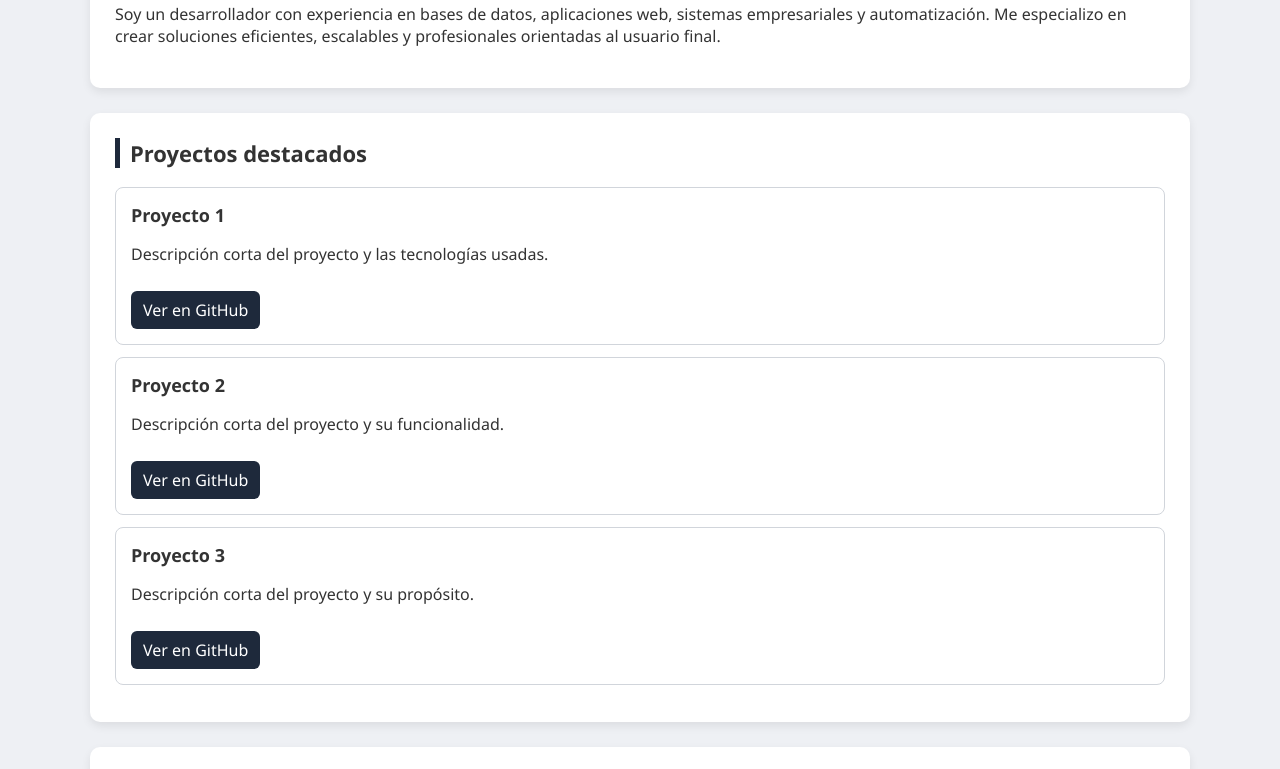
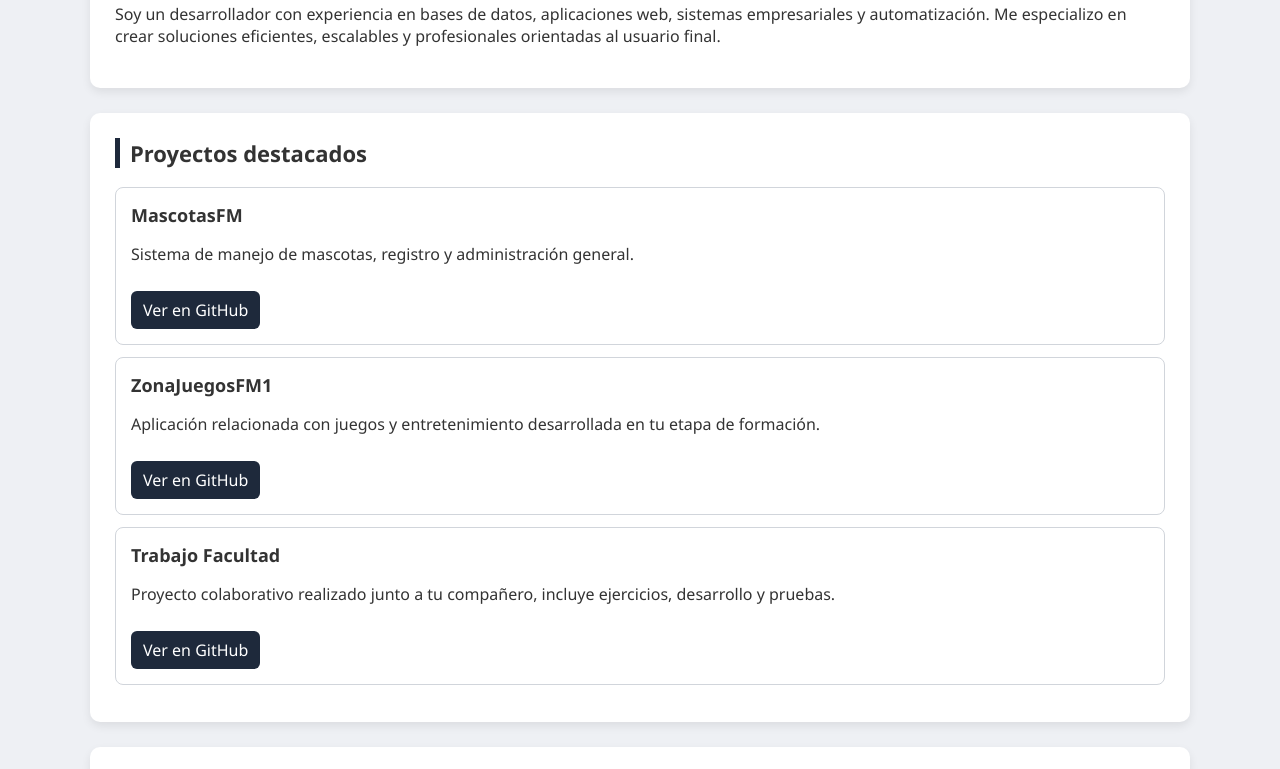
Before and after one commit to Fabian155/Fabian155.github.io, a plain HTML site: page index.html in a window 1280 px wide. Shown: the part 408-1177 px from the top of the page. Drawn offline with Linux system fonts and the light colour scheme.

Commit message:
Update index.html

```diff
--- a/index.html
+++ b/index.html
@@ -130,24 +130,24 @@
             <h2>Proyectos destacados</h2>
 
             <div class="project">
-                <h3>Proyecto 1</h3>
-                <p>Descripción corta del proyecto y las tecnologías usadas.</p>
-                <a href="#" target="_blank">Ver en GitHub</a>
+                <h3>MascotasFM</h3>
+                <p>Sistema de manejo de mascotas, registro y administración general.</p>
+                <a href="https://github.com/Fabian155/MascotasFM.git" target="_blank">Ver en GitHub</a>
             </div>
 
             <div class="project">
-                <h3>Proyecto 2</h3>
-                <p>Descripción corta del proyecto y su funcionalidad.</p>
-                <a href="#" target="_blank">Ver en GitHub</a>
+                <h3>ZonaJuegosFM1</h3>
+                <p>Aplicación relacionada con juegos y entretenimiento desarrollada en tu etapa de formación.</p>
+                <a href="https://github.com/Fabian155/ZonajuegosFM1.git" target="_blank">Ver en GitHub</a>
             </div>
 
             <div class="project">
-                <h3>Proyecto 3</h3>
-                <p>Descripción corta del proyecto y su propósito.</p>
-                <a href="#" target="_blank">Ver en GitHub</a>
+                <h3>Trabajo Facultad</h3>
+                <p>Proyecto colaborativo realizado junto a tu compañero, incluye ejercicios, desarrollo y pruebas.</p>
+                <a href="https://github.com/El1ecer/TrabajoFacultad.git" target="_blank">Ver en GitHub</a>
             </div>
+        </div>
 
-        </div>
 
         <!-- CONTACTO -->
         <div class="card">
```
